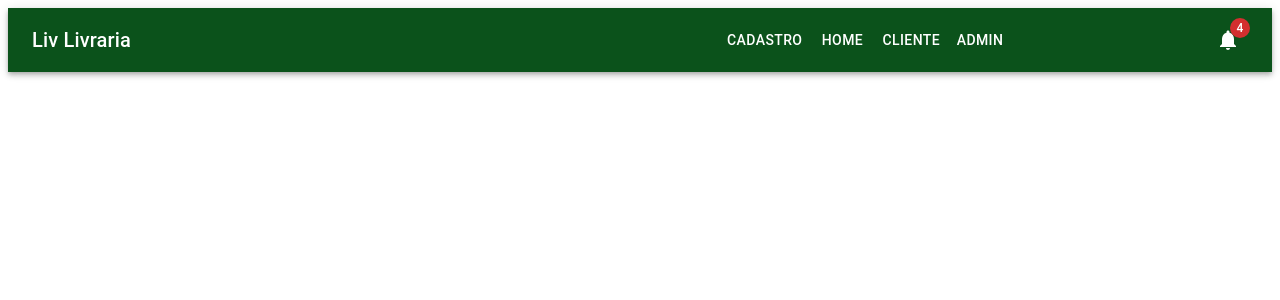
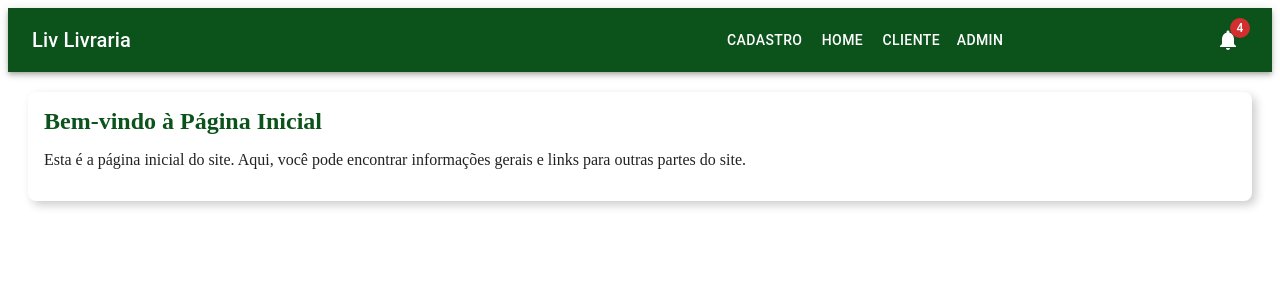
Before and after one commit to biel-fredy/livLivraria2023front, a React (Create React App) app: page / in a window 1280 px wide. Shown: the top 300 px of the page. Built offline with nearby package versions, Linux system fonts and the light colour scheme.

Commit message:
feat: adicionado componente quadro

```diff
--- a/src/RoutesLiv.tsx
+++ b/src/RoutesLiv.tsx
@@ -1,11 +1,13 @@
 import { BrowserRouter as Router, Route, Routes } from 'react-router-dom';
 import Header from './components/header/header-index';
+import Home from './pages/home/home-index';
 
 function RoutesLiv() {
   return (
     <Router>
+      <Header />
       <Routes>
-        <Route path="/" element={<Header />}></Route>
+        <Route path="/" element={<Home />}></Route>
       </Routes>
     </Router>
   );
--- /dev/null
+++ b/src/components/quadro/quadro-index.tsx
@@ -0,0 +1,19 @@
+// quadro-index.tsx
+import React from 'react';
+import { StyledPaper, Title } from './quadro-styles';
+
+interface QuadroProps {
+  titulo: string;
+  children?: React.ReactNode;
+}
+
+const Quadro: React.FC<QuadroProps> = ({ titulo, children }) => {
+  return (
+    <StyledPaper>
+      <Title>{titulo}</Title>
+      {children}
+    </StyledPaper>
+  );
+};
+
+export default Quadro;
--- /dev/null
+++ b/src/components/quadro/quadro-styles.ts
@@ -0,0 +1,16 @@
+// quadro-styles.ts
+import { styled } from '@mui/system';
+import { Paper } from '@mui/material';
+
+export const StyledPaper = styled(Paper)`
+  background-color: white;
+  border-radius: 8px; // Pontas arredondadas
+  box-shadow: 4px 4px 10px rgba(0, 0, 0, 0.2);
+  padding: 16px; // Espaçamento interno
+`;
+
+export const Title = styled('h2')`
+  color: #0B521B; // Cor do título
+  margin: 0;
+  padding: 0;
+`;
--- /dev/null
+++ b/src/pages/home/home-index.tsx
@@ -0,0 +1,19 @@
+// home-index.tsx
+import React from 'react';
+import { HomeContainer } from './home-styles';
+import Quadro from '../../components/quadro/quadro-index';
+
+const Home: React.FC = () => {
+  return (
+    <HomeContainer>
+      <Quadro titulo="Bem-vindo à Página Inicial">
+        <p>
+          Esta é a página inicial do site. Aqui, você pode encontrar informações
+          gerais e links para outras partes do site.
+        </p>
+      </Quadro>
+    </HomeContainer>
+  );
+};
+
+export default Home;
--- /dev/null
+++ b/src/pages/home/home-styles.ts
@@ -0,0 +1,5 @@
+import { styled } from '@mui/system';
+
+export const HomeContainer = styled('div')`
+  padding: 20px;
+`;
```
